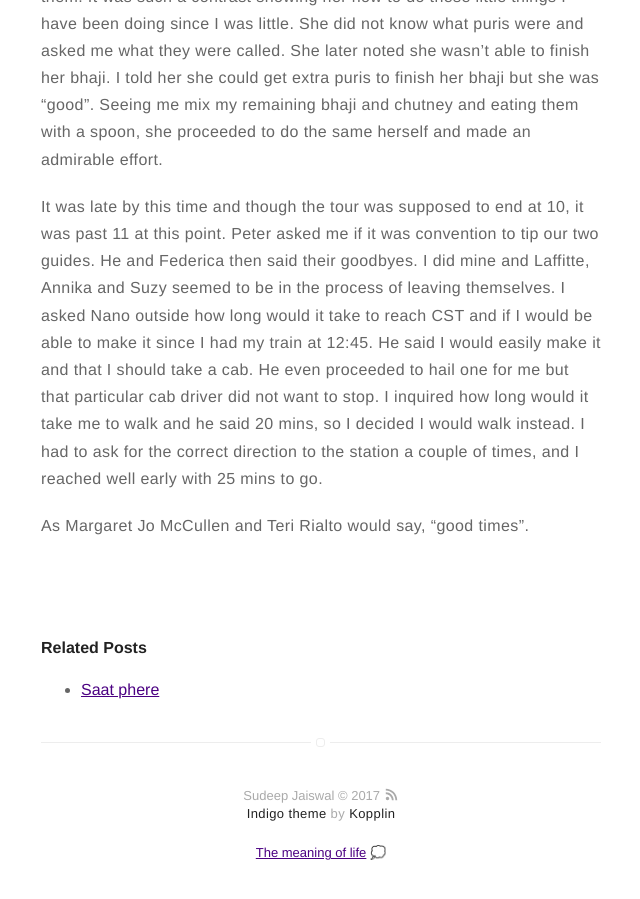
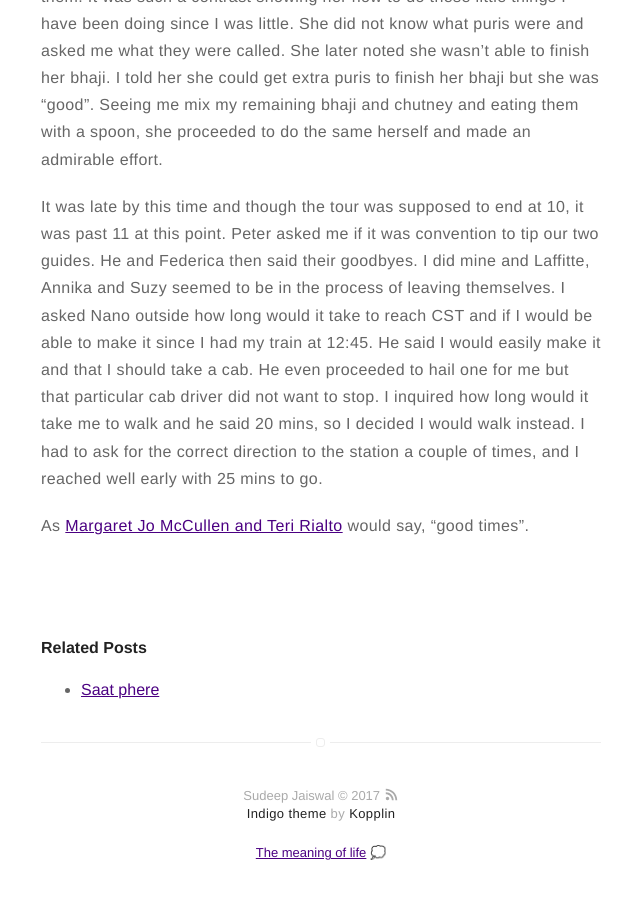
Before and after one commit to sudeepjaiswal/sudeepjaiswal.github.io, a Jekyll site: the page built from _posts/2017-01-17-bike-tour.markdown, in a window 1280 px wide and 900 px high, scrolled down 6042 px. Shown: the whole window, without its empty margins (319-959 px from the left). Built offline with Jekyll 4.4.1, drawn with Linux system fonts in a browser that asks for light colours; some of the changed lines change nothing that is shown.

Commit message:
Added link to ‘Schweddy Balls’

```diff
--- a/_posts/2017-01-17-bike-tour.markdown
+++ b/_posts/2017-01-17-bike-tour.markdown
@@ -43,4 +43,4 @@ Nano then joined us and we were made aware that he can glass paint and also play
 
 It was late by this time and though the tour was supposed to end at 10, it was past 11 at this point. Peter asked me if it was convention to tip our two guides. He and Federica then said their goodbyes. I did mine and Laffitte, Annika and Suzy seemed to be in the process of leaving themselves. I asked Nano outside how long would it take to reach CST and if I would be able to make it since I had my train at 12:45. He said I would easily make it and that I should take a cab. He even proceeded to hail one for me but that particular cab driver did not want to stop. I inquired how long would it take me to walk and he said 20 mins, so I decided I would walk instead. I had to ask for the correct direction to the station a couple of times, and I reached well early with 25 mins to go.
 
-As Margaret Jo McCullen and Teri Rialto would say, “good times”.
+As [Margaret Jo McCullen and Teri Rialto](https://www.youtube.com/watch?v=bPpcfH_HHH8) would say, “good times”.
```
